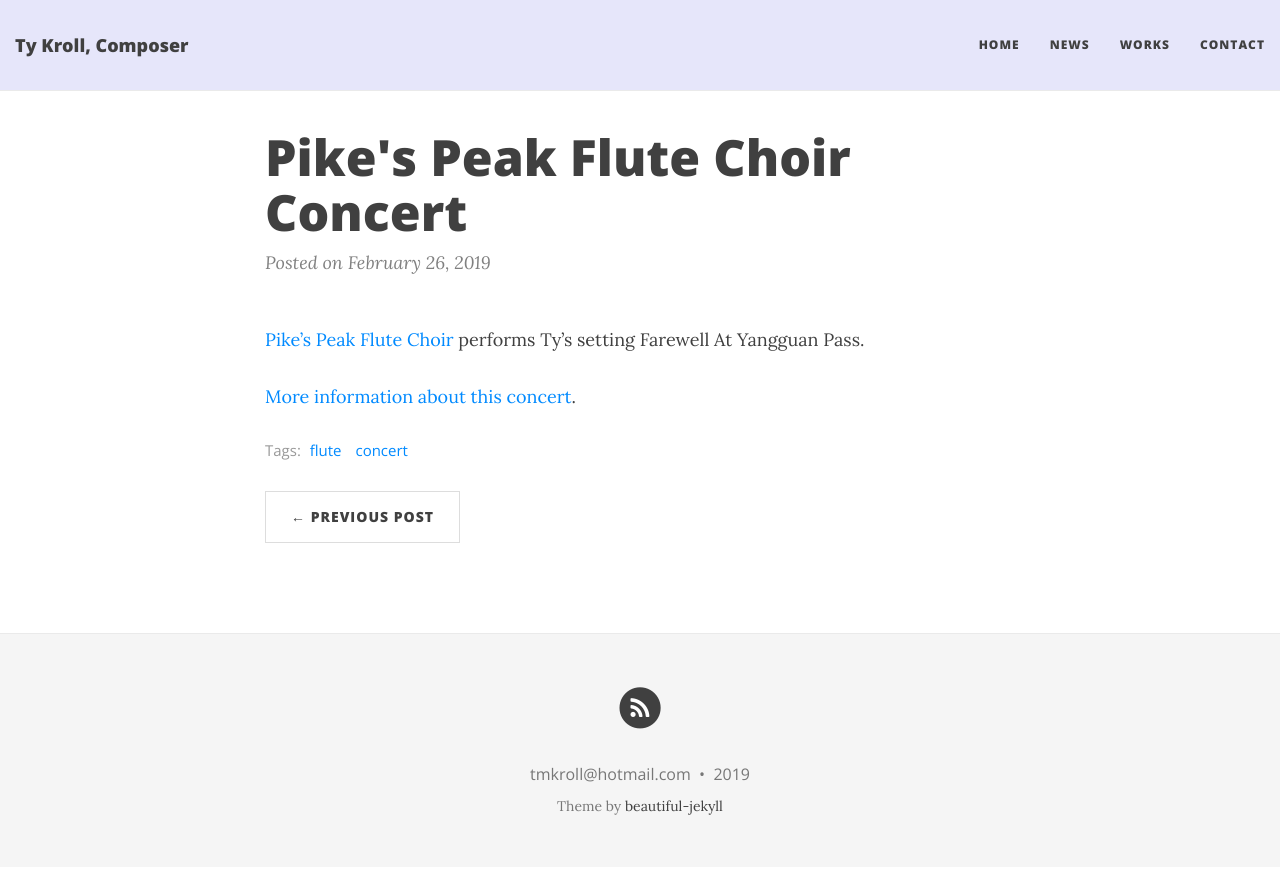
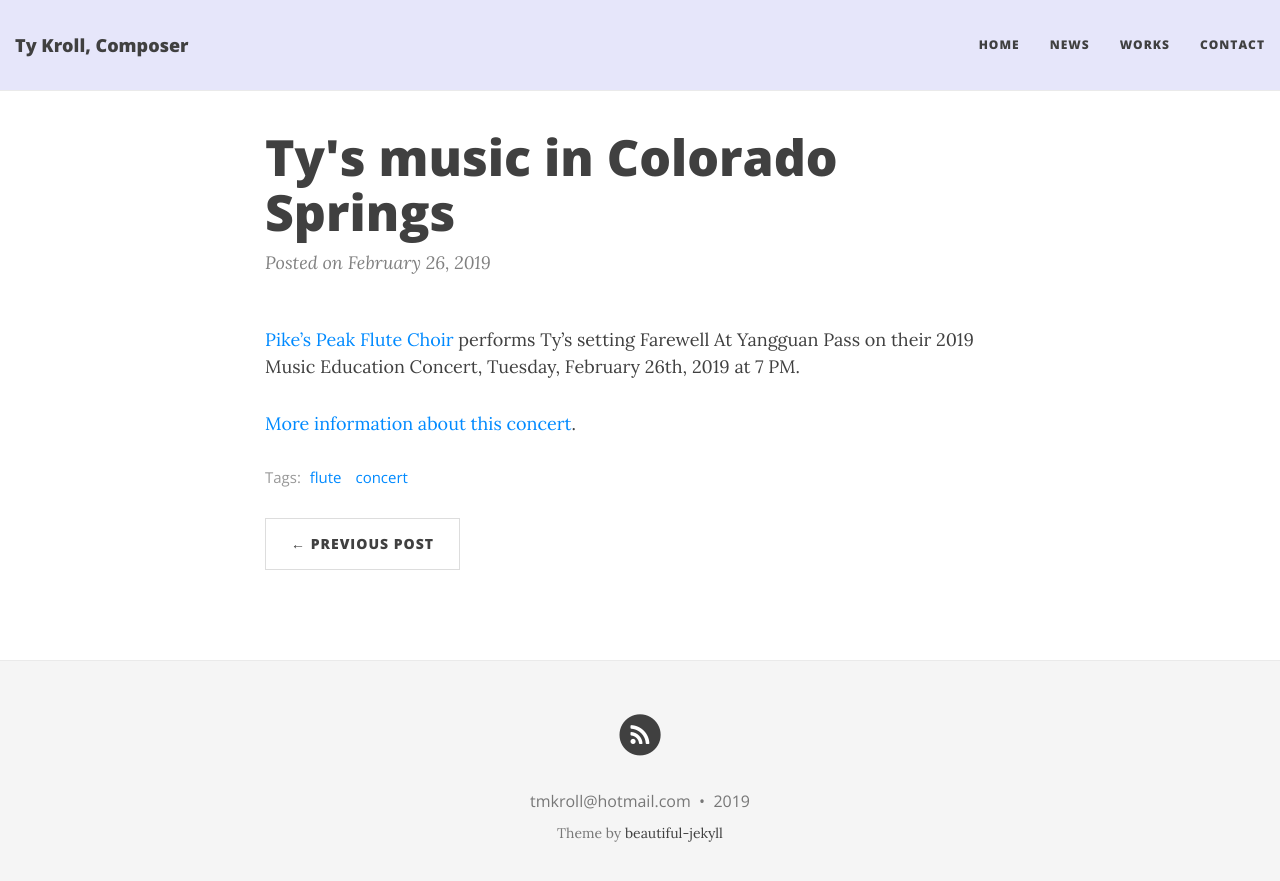
Before and after one commit to ctrueden/tykroll.com, a Jekyll site: the page built from _posts/2019-02-26-pikes-peak-concert.md, in a window 1280 px wide. Shown: the top 881 px of the page. Built offline with Jekyll 4.4.1, drawn with Linux system fonts in a browser that asks for light colours; nearby versions of some CDN libraries.

Commit message:
trying to make news entry a little clearer

```diff
--- a/_posts/2019-02-26-pikes-peak-concert.md
+++ b/_posts/2019-02-26-pikes-peak-concert.md
@@ -1,9 +1,9 @@
 ---
 layout: post
-title: "Pike's Peak Flute Choir Concert"
+title: "Ty's music in Colorado Springs"
 tags: [flute, concert]
 ---
 
-[Pike’s Peak Flute Choir](https://thepikespeakflutechoir.com/) performs Ty’s setting Farewell At Yangguan Pass.
+[Pike’s Peak Flute Choir](https://thepikespeakflutechoir.com/) performs Ty’s setting Farewell At Yangguan Pass on their 2019 Music Education Concert, Tuesday, February 26th, 2019 at 7 PM.
 
 [More information about this concert](https://thepikespeakflutechoir.com/concerts/2019/musiced_2019.html?fbclid=IwAR0hWz1QmoOMg-k7Zkyu6gcbuBjDCMJIpgkpendSyQqTCEzJSczoUOWbf4A).
```
